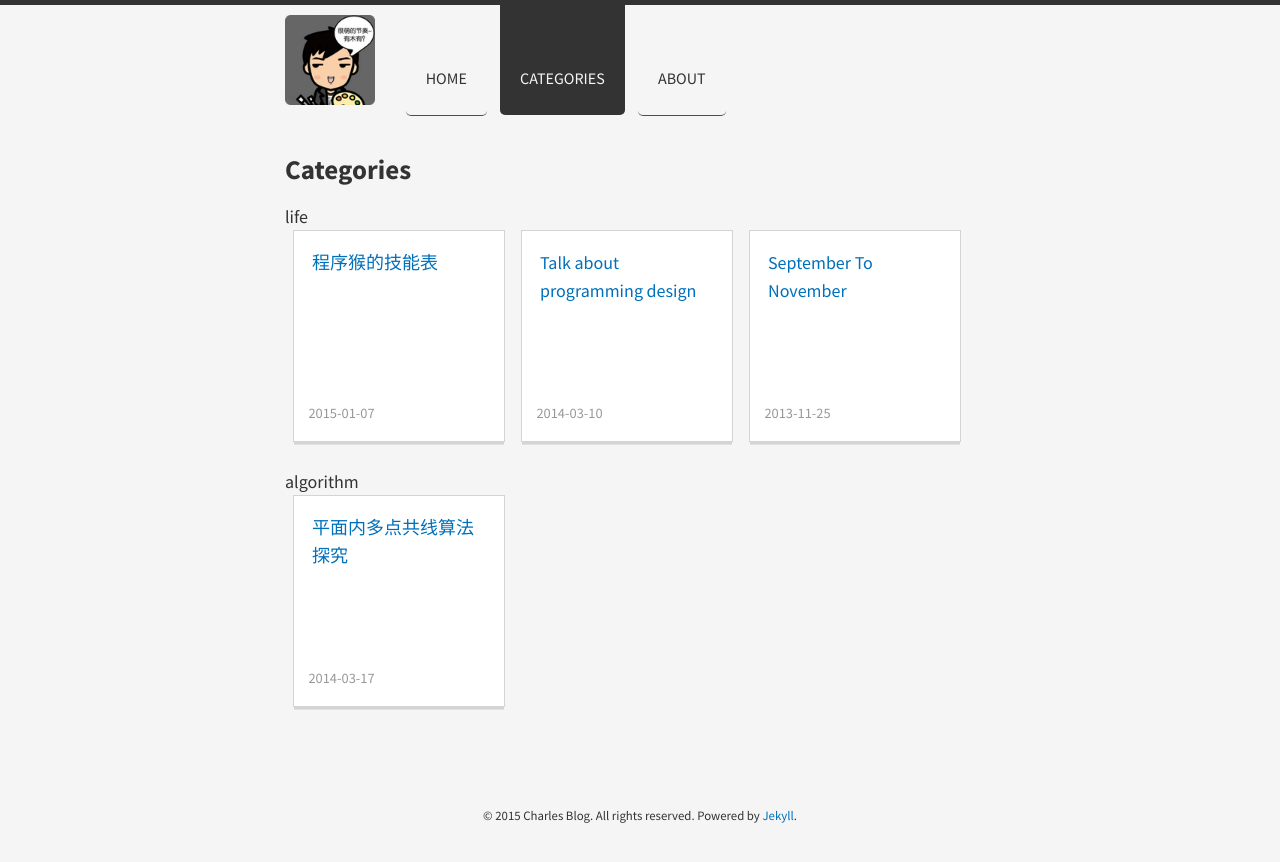
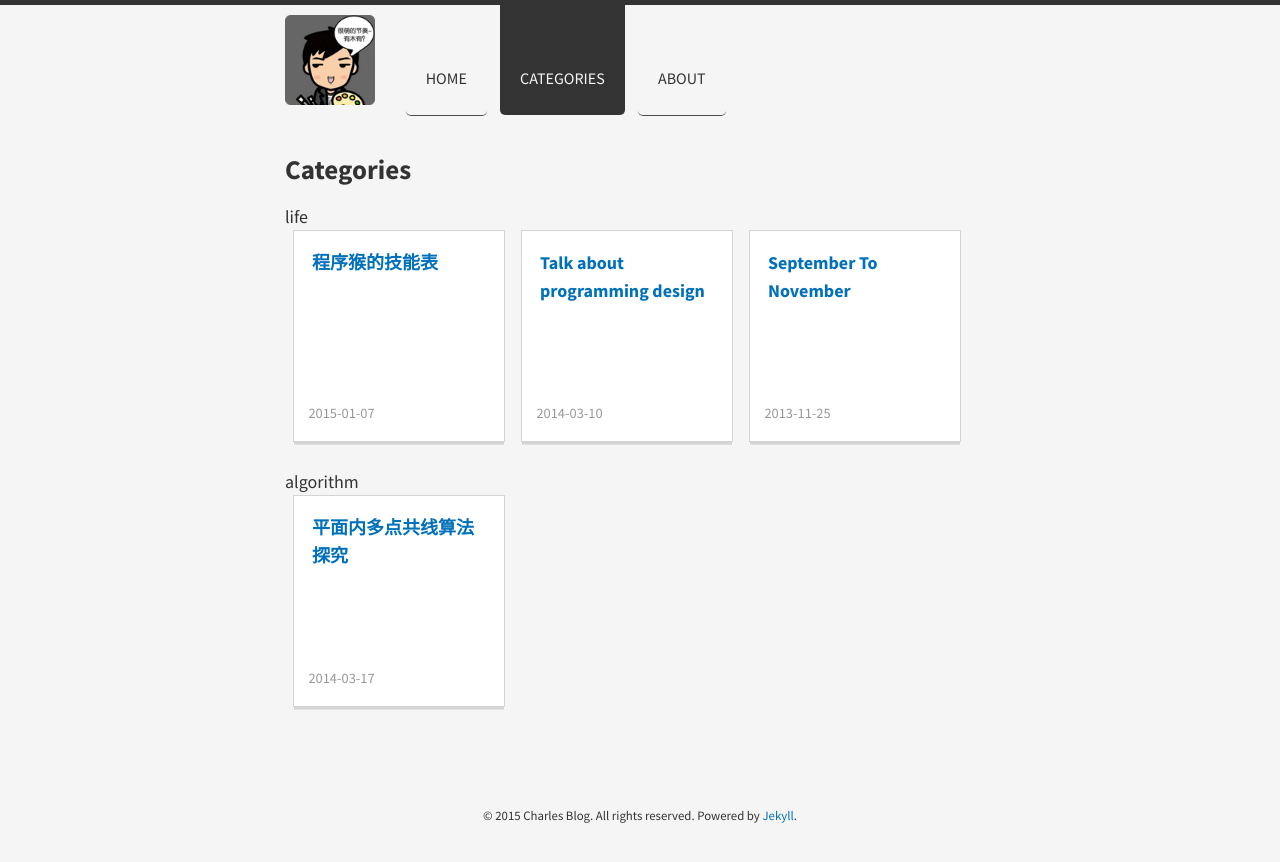
Before and after one commit to JavaCS3/blog, a Jekyll site: the page built from categories/index.html, in a window 1280 px wide. Shown: the top 862 px of the page. Built offline with Jekyll 4.4.1, drawn with Linux system fonts in a browser that asks for light colours; nearby versions of some CDN libraries; Markdown is read by kramdown in place of the engine named in the settings.

Commit message:
refine cards

```diff
--- a/categories/index.html
+++ b/categories/index.html
@@ -7,14 +7,14 @@
   <div>{{ category }}</div>
   <div class="cards">
     {% for page in site.categories[category] %}
-      <div class="card">
+      <a class="card" href="{{ site.baseurl }}{{ page.url }}">
         <div class="content">
-          <a href="{{ site.baseurl }}{{ page.url }}">{{ page.title }}</a>
+          <h4>{{ page.title }}</h4>
         </div>
         <div class="extra content">
           <time>{{ page.date | date: "%Y-%m-%d" }}</time>
         </div>
-      </div>
+      </a>
     {% endfor%}
   </div>
 {% endfor%}
```
